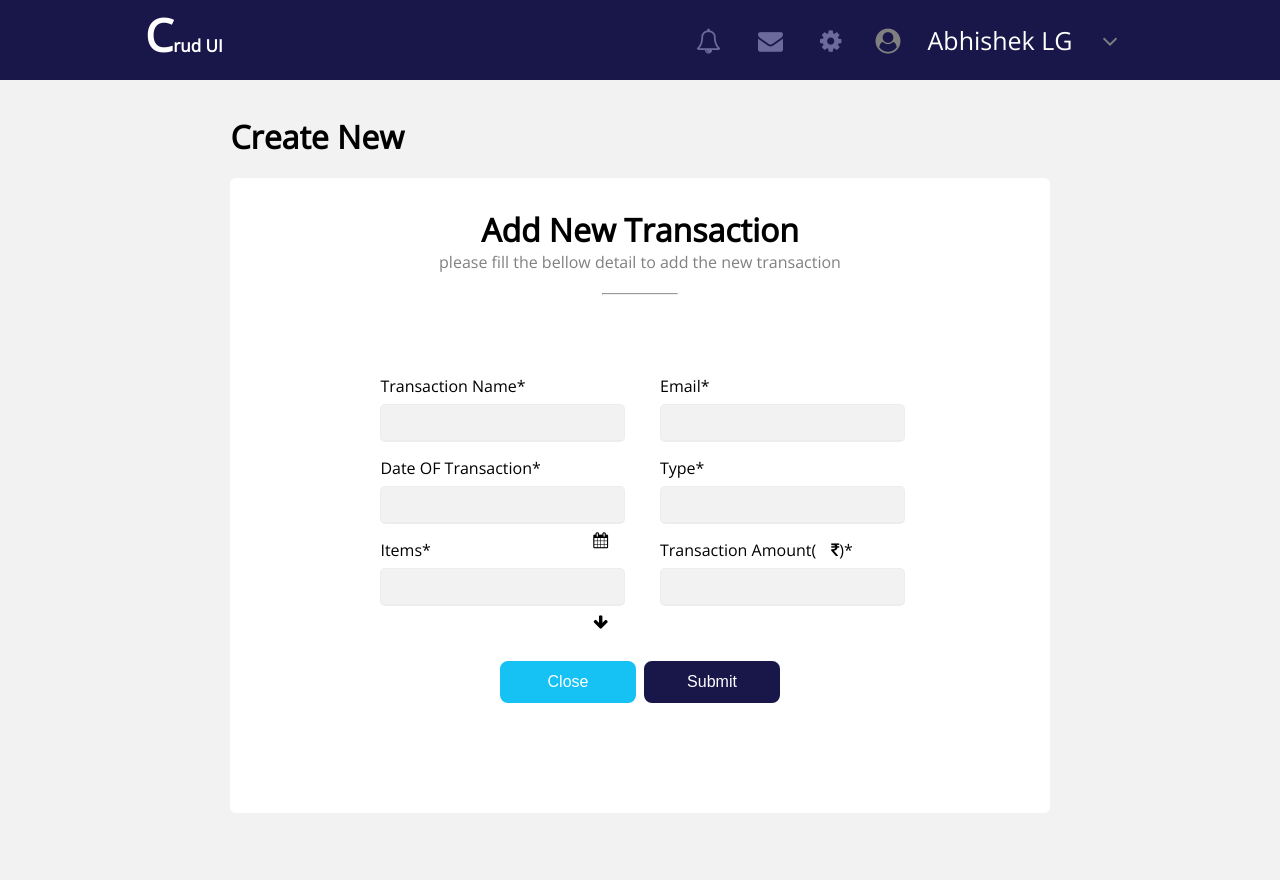
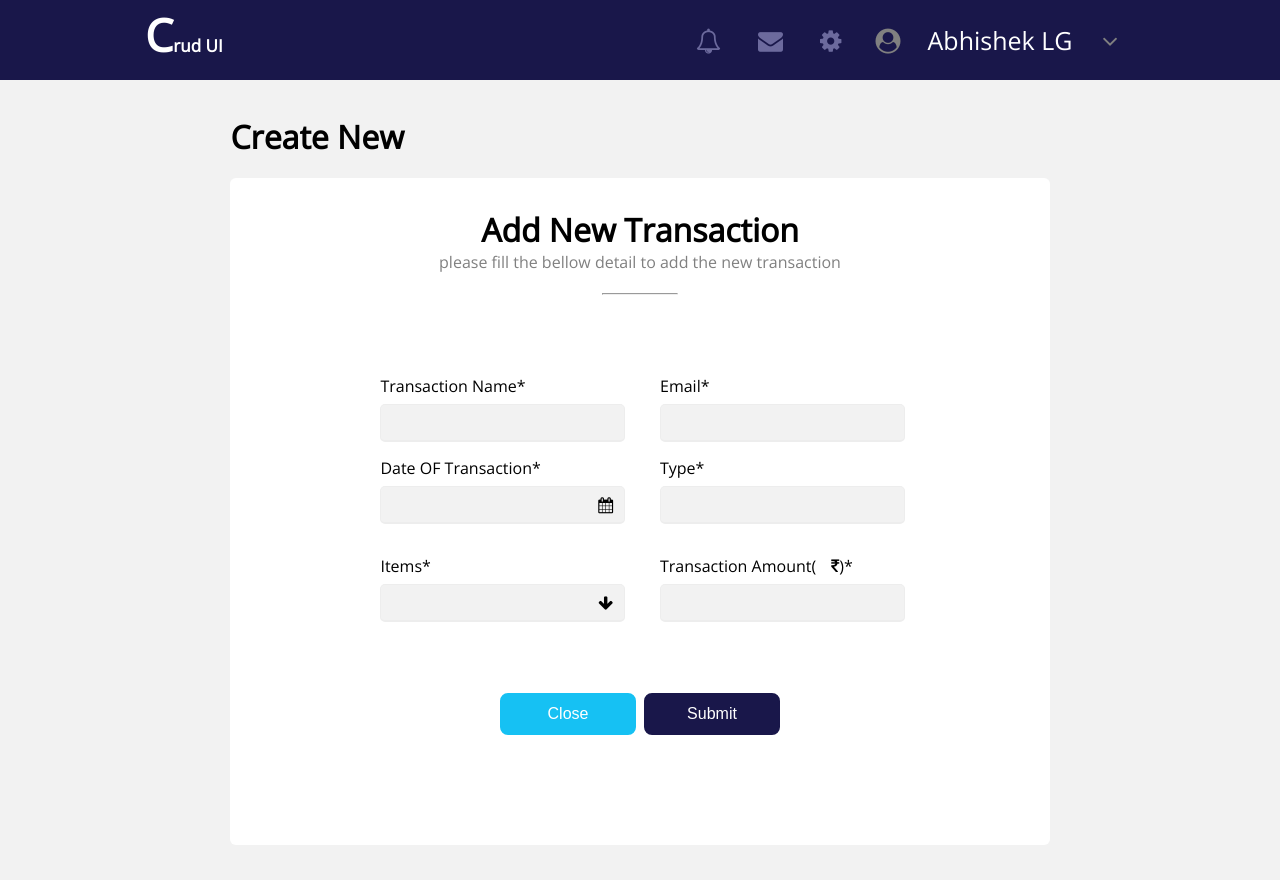
Before and after one commit to Nimisha-12345/project, a Vue app: page /#/ in a window 1280 px wide. Both pictures are taken after typing "Sample" into the empty fields and a click on the button "Create New". Before the commit the page ends 848 px from the top, so only its background shows below. Built offline with nearby package versions, Linux system fonts and the light colour scheme.

Commit message:
edit form

```diff
--- a/src/components/Child.vue
+++ b/src/components/Child.vue
@@ -12,7 +12,7 @@
                 <span v-for="(items, index) in user.items" :key="index">{{items}}</span>
             </td>
             <td><i class="fa fa-inr"></i>{{user.amount}}</td>
-            <td><button class="btnclick"><i class="fa fa-pencil-square-o" style="color:#16c1f3"></i></button>
+            <td><button class="btnclick" @click="showHideForm(true)"><i class="fa fa-pencil-square-o" style="color:#16c1f3"></i></button>
             <i class="fa fa-trash" style="color:#19174a"></i></td>
         </tr>
     </tbody>
@@ -25,9 +25,13 @@ export default {
     props:{
         user: Object
 
+    },methods:{
+        addData(){
+            this.addItem( {id:'CUI09867',name:'Abhishek LG',email:'abhishek.abhi@gmail.com',type:'credit',date:'06-01-21',items:['dinner','milk'],amount:1500})
+            this.showHideForm(true)
+        }
     }
 }
-
 </script>
 
 <style>
--- a/src/components/CustomTable.vue
+++ b/src/components/CustomTable.vue
@@ -2,7 +2,7 @@
    <table>
        <TableHeader />
 
-            <Child v-for="user in users" :key="user.id" :user="user"  />
+            <Child v-for="user in users" :key="user.id" :user="user" :showHideForm="showHideForm" />
     </table>
 
 </template>
--- a/src/components/Dashboard.vue
+++ b/src/components/Dashboard.vue
@@ -19,9 +19,9 @@
 </template>
 
 <script>
-import CustomTable from './CustomTable.vue'
-import DashboardHeading from './DashboardHeading.vue'
-import Pagination from './Pagination.vue'
+import CustomTable from './CustomTable'
+import DashboardHeading from './DashboardHeading'
+import Pagination from './Pagination'
 
 
 export default {
--- a/src/components/Form.vue
+++ b/src/components/Form.vue
@@ -20,8 +20,8 @@
                             </div>
                             <div class="input-box">
                                 <span class="details ">Date OF Transaction*</span>
-                                <input type="text" placeholder="" v-model="date"  required><i class="fa fa-calendar" style="float: right;margin-top: 8px;
-                                right:5%;position: absolute;"></i>
+                                <input type="text" placeholder="" v-model="date"  required><i class="fa fa-calendar" style="float:right;transform: translateY(-27px);
+                                padding-right:7px"></i>
                             </div>
                             <div class="input-box">
                                 <span class="details">Type*</span>
@@ -29,8 +29,8 @@
                             </div>
                             <div class="input-box" style="position:relative">
                                 <span class="details">Items*</span>
-                                <input type="text" placeholder="" v-model="item"  required><i class="fa fa-arrow-down" style="float:right;margin-top:8px;
-                                right:5%;position:absolute;"></i>
+                                <input type="text" placeholder="" v-model="item"  required><i class="fa fa-arrow-down" style="float:right;transform: translateY(-27px);
+                                 padding-right:7px"></i>
                                  <div class="dropdown-content" style="position:absolute;">
                                     <a href="#"><i class="fa fa-square-o"></i>Dinner</a>
                                     <a href="#"><i class="fa fa-square-o"></i>Fruits</a>
@@ -60,7 +60,8 @@ export default {
     name:'form',
     props: {
         showHideForm: Function,
-        addItem: Function
+        addItem: Function,
+        // item: Object,
      },
      data(){
          return{
--- a/src/components/Layout.vue
+++ b/src/components/Layout.vue
@@ -2,6 +2,7 @@
     <div class="main-container">
         <Dashboard v-if="!showForm" :users="users" :showHideForm="showHideForm" />
         <Form v-if="showForm" :showHideForm="showHideForm" :addItem="addItem" />
+
     </div>
 </template>
 
--- a/src/main.js
+++ b/src/main.js
@@ -5,7 +5,7 @@ import VueRouter from 'vue-router'
 
 // import Header from './components/Header.vue'
 // import Footer from './components/Footer.vue'
-import Layout from './components/Layout.vue'
+import Layout from './components/Layout'
 
 Vue.use(VueRouter);
 const routes=[
```
